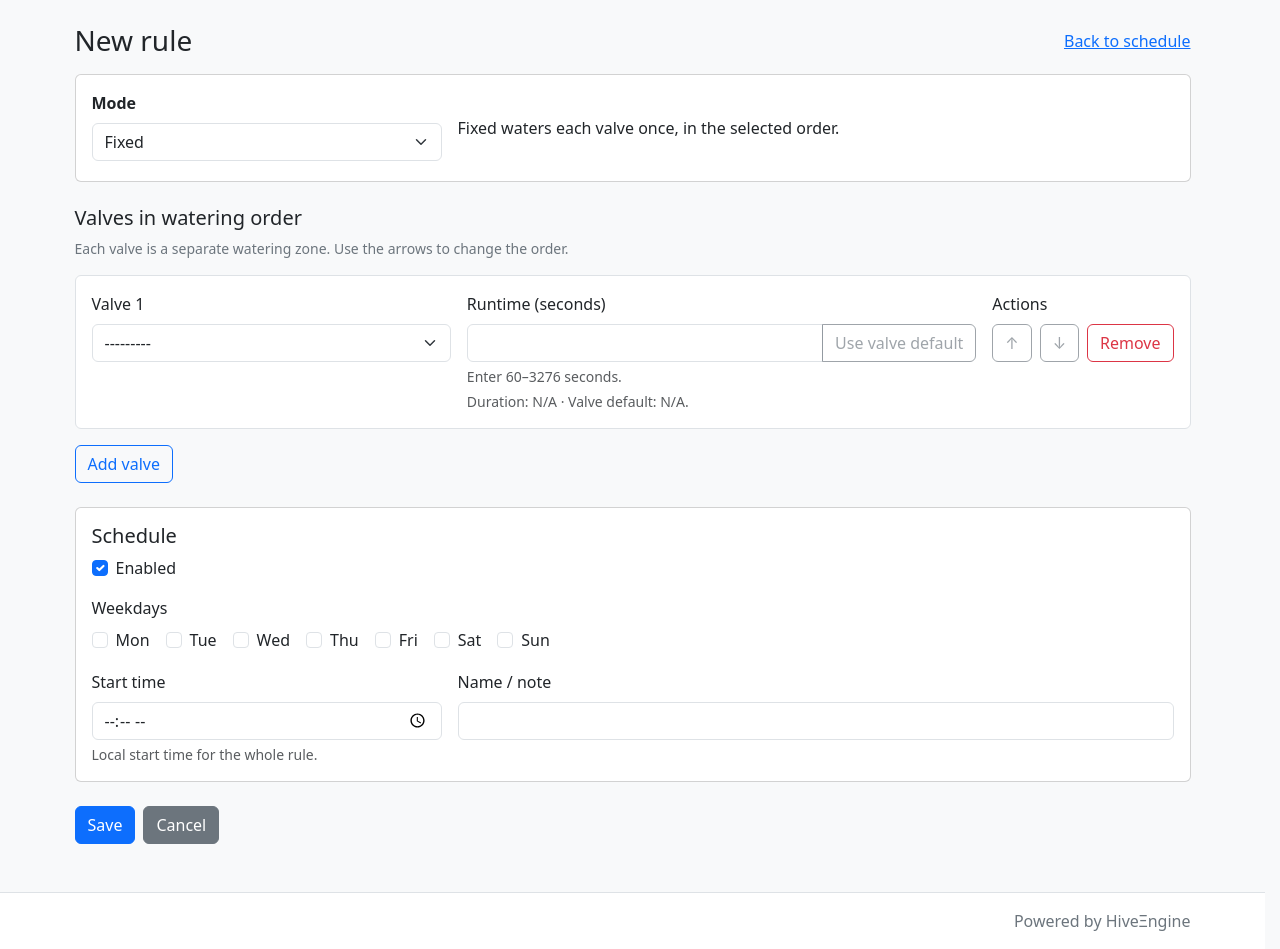
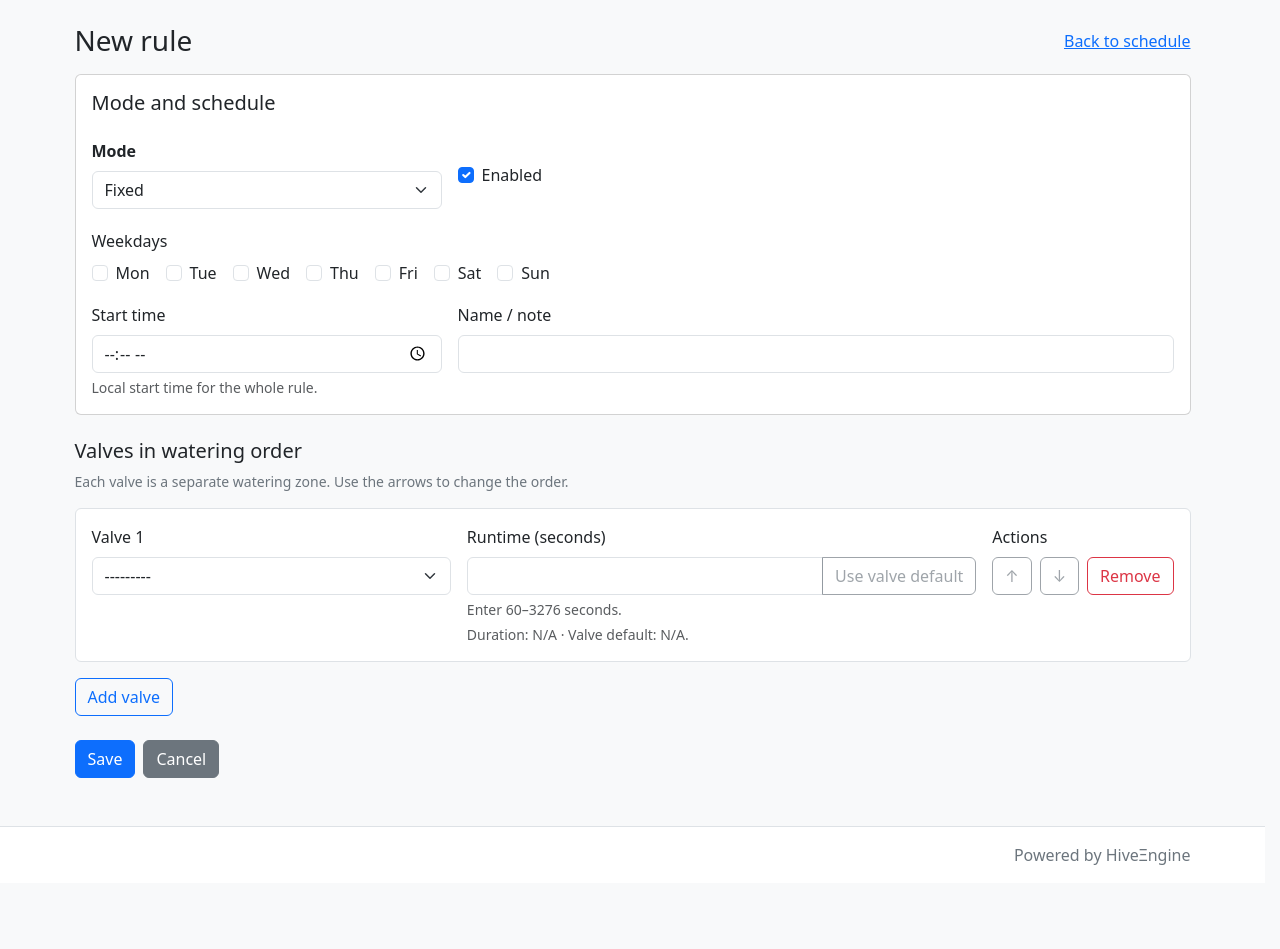
Before and after one commit to cafawo/rainwise, a Django app: page /schedule/new/ in a window 1280 px wide. Shown: the part 56-1005 px from the top of the page. After the commit the page ends 921 px from the top, so only its background shows below. Run offline with Django 4.2, Linux system fonts and the light colour scheme; a user stored in the database is signed in; tables that the repository leaves empty hold one stand-in row (values such as "Sample post").

Commit message:
refactor(schedule_form): restructure form layout for improved clarity and usability

```diff
--- a/templates/irrigation/schedule_form.html
+++ b/templates/irrigation/schedule_form.html
@@ -16,12 +16,18 @@
 <div class="d-flex justify-content-between align-items-center mb-3"><h1 class="h3 mb-0">{% if rule %}Edit{% else %}New{% endif %} rule</h1><a href="{% url 'schedule' %}">Back to schedule</a></div>
 <form method="post" id="editorForm" novalidate data-submitted="{{ submitted|yesno:'true,false' }}" data-existing="{{ editing_existing|yesno:'true,false' }}">
   {% csrf_token %}
-  <div class="card mb-4"><div class="card-body">
-    <div class="row align-items-center g-3">
+  <div class="card mb-4"><fieldset class="card-body">
+    <legend class="h5">Mode and schedule</legend>
+    <div class="row align-items-center g-3 mb-3">
       <div class="col-md-4"><label for="{{ form.mode.id_for_label }}" class="form-label fw-semibold">Mode</label>{{ form.mode }}<div class="invalid-feedback d-block" id="{{ form.mode.auto_id }}_errors">{{ form.mode.errors }}</div></div>
-      <div class="col-md-8"><p class="mb-0" id="modeHelp">{% if editor_mode == 'SMART' %}Smart calculates a target for each valve and repeats bounded runs with automatic breaks.{% else %}Fixed waters each valve once, in the selected order.{% endif %}</p></div>
+      <div class="col-md-8"><div class="form-check">{{ form.enabled }} <label for="{{ form.enabled.id_for_label }}">Enabled</label></div></div>
     </div>
-  </div></div>
+    <div class="mb-3"><label class="form-label">Weekdays</label><div id="id_days_of_week" class="d-flex flex-wrap gap-3">{% for day in form.days_of_week %}<label class="form-check d-inline-flex gap-2">{{ day.tag }}{{ day.choice_label }}</label>{% endfor %}</div><div class="invalid-feedback d-block" id="id_days_of_week_errors">{{ form.days_of_week.errors }}</div></div>
+    <div class="row g-3">
+      <div class="col-md-4"><label class="form-label" for="{{ form.start_time.id_for_label }}">Start time</label>{{ form.start_time }}<div class="invalid-feedback d-block" id="id_start_time_errors">{{ form.start_time.errors }}</div><div id="id_start_time_help" class="form-text">Local start time for the whole rule.</div></div>
+      <div class="col-md-8"><label class="form-label" for="{{ form.note.id_for_label }}">Name / note</label>{{ form.note }}<div class="invalid-feedback d-block" id="id_note_errors">{{ form.note.errors }}</div></div>
+    </div>
+  </fieldset></div>
   <fieldset class="mb-4" id="memberRowsSection">
     <legend class="h5">Valves in watering order</legend>
     <p class="text-secondary small">Each valve is a separate watering zone. Use the arrows to change the order.</p>
@@ -32,15 +38,6 @@
     <p id="smartRateHelp" class="form-text" {% if editor_mode != 'SMART' %}hidden{% endif %}>Smart needs measured watering rates. Existing members with N/A rates are retained and skipped until a rate is entered.</p>
     <p id="smartBreakHelp" class="form-text" {% if editor_mode != 'SMART' %}hidden{% endif %}>Before a valve repeats, it rests for at least as long as its preceding run. Watering other valves counts toward that break. <a href="{% url 'curve' %}">Peak daily demand: {{ peak_daily_mm }} mm/day</a> · Coverage: {{ coverage_days }} days.</p>
   </fieldset>
-  <fieldset class="card mb-4"><div class="card-body">
-    <legend class="h5">Schedule</legend>
-    <div class="form-check mb-3">{{ form.enabled }} <label for="{{ form.enabled.id_for_label }}">Enabled</label></div>
-    <div class="mb-3"><label class="form-label">Weekdays</label><div id="id_days_of_week" class="d-flex flex-wrap gap-3">{% for day in form.days_of_week %}<label class="form-check d-inline-flex gap-2">{{ day.tag }}{{ day.choice_label }}</label>{% endfor %}</div><div class="invalid-feedback d-block" id="id_days_of_week_errors">{{ form.days_of_week.errors }}</div></div>
-    <div class="row g-3">
-      <div class="col-md-4"><label class="form-label" for="{{ form.start_time.id_for_label }}">Start time</label>{{ form.start_time }}<div class="invalid-feedback d-block" id="id_start_time_errors">{{ form.start_time.errors }}</div><div id="id_start_time_help" class="form-text">Local start time for the whole rule.</div></div>
-      <div class="col-md-8"><label class="form-label" for="{{ form.note.id_for_label }}">Name / note</label>{{ form.note }}<div class="invalid-feedback d-block" id="id_note_errors">{{ form.note.errors }}</div></div>
-    </div>
-  </div></fieldset>
 </form>
 <div class="d-flex flex-wrap align-items-center gap-2 mb-4">
   <button class="btn btn-primary" type="submit" form="editorForm">Save</button>
@@ -74,7 +71,6 @@
   function refresh() {
     syncOrder();
     const smart = mode.value === "SMART";
-    document.getElementById("modeHelp").textContent = smart ? "Smart calculates a target for each valve and repeats bounded runs with automatic breaks." : "Fixed waters each valve once, in the selected order.";
     document.getElementById("smartRateHelp").hidden = !smart;
     document.getElementById("smartBreakHelp").hidden = !smart;
     const active = rows().filter(row => !field(row, "DELETE").checked);
```
Also changed, not shown: PLANS.md (+5 -3 lines).
